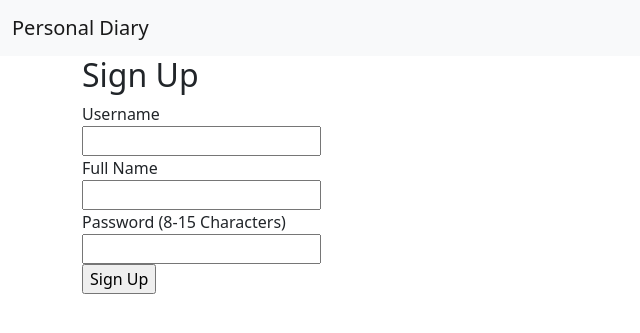
After one commit to taniaarya/personal-diary, a Flask app: page /signup in a window 1280 px wide. The commit adds this page. Shown: the top 333 px of the page, without its empty margins (0-640 px from the left). Run offline with Flask 2, Linux system fonts and the light colour scheme.

Commit message:
Add signup

```diff
--- a/personal_diary/app.py
+++ b/personal_diary/app.py
@@ -2,7 +2,10 @@ import os
 from flask import Flask, request, render_template, url_for, redirect, flash
 from personal_diary.diary import Diary
 from personal_diary import db
-from personal_diary.forms import CreateEntryForm
+from personal_diary.forms import CreateEntryForm, SignupForm
+from personal_diary.models import User
+from personal_diary.diary_user import DiaryUser
+from werkzeug.security import generate_password_hash, check_password_hash
 
 
 def create_app(db_name):
@@ -58,6 +61,35 @@ def create_app(db_name):
     def delete_entry():
         return Diary.delete_entry(request.get_json())
 
+    @flask_app.route("/signup", methods=["GET", "POST"])
+    def signup():
+        """
+        Renders signup form allowing user to enter their username, full name, and password.
+        If the username already exists, the user will be prompted to sign up again, otherwise
+        they will be redirected to the login page with the new credentials.
+        """
+        signup_form = SignupForm()
+        if signup_form.validate_on_submit():
+            create_request = {
+                "username": signup_form.username.data,
+                "full_name": signup_form.full_name.data,
+                "password": generate_password_hash(signup_form.username.data)
+            }
+            # verify username does not already exist
+            if User.query.filter_by(username=create_request["username"]).first():
+                flash("Username already exists", 'error')
+                return redirect(url_for('signup'))
+
+            DiaryUser.create_user(create_request)
+            flash("Signup success!", "info")
+            return redirect(url_for("login"))
+
+        return render_template("signup.html", form=signup_form)
+
+    @flask_app.route("/login", methods=["GET", "POST"])
+    def login():
+        return render_template("login.html")
+
     return flask_app
 
 
--- a/personal_diary/forms.py
+++ b/personal_diary/forms.py
@@ -1,5 +1,5 @@
 from flask_wtf import FlaskForm
-from wtforms import StringField, TextAreaField, SubmitField
+from wtforms import StringField, TextAreaField, SubmitField, PasswordField
 from wtforms.validators import InputRequired, Length
 
 
@@ -13,3 +13,16 @@ class CreateEntryForm(FlaskForm):
                          render_kw={'class': 'col-md-10', 'rows': '10'}
                          )
     submit = SubmitField("Create Entry")
+
+
+class SignupForm(FlaskForm):
+    username = StringField('Username',
+                           validators=[InputRequired(), Length(min=1, max=15)],
+                           )
+    full_name = StringField('Full Name',
+                            validators=[InputRequired(), Length(min=1, max=30)],
+                            )
+    password = PasswordField('Password (8-15 Characters)',
+                             validators=[InputRequired(), Length(min=8, max=15)]
+                             )
+    submit = SubmitField("Sign Up")
--- a/personal_diary/templates/base.html
+++ b/personal_diary/templates/base.html
@@ -23,6 +23,16 @@
 	  </div>
 	</nav>
     <div class="container">
+        {% with messages = get_flashed_messages() %}
+          {% if messages %}
+            {% for message in messages %}
+                <div class="alert alert-primary alert-dismissible fade show" role="alert">
+                    {{ message }}
+                  <button type="button" class="btn-close" data-bs-dismiss="alert" aria-label="Close"></button>
+                </div>
+            {% endfor %}
+          {% endif %}
+        {% endwith %}
         {% block content %}
             <!--CONTENT GOES HERE-->
         {% endblock %}
--- /dev/null
+++ b/personal_diary/templates/login.html
@@ -0,0 +1,5 @@
+{% extends 'base.html' %}
+
+{% block content %}
+<!--content goes here-->
+{% endblock %}
--- /dev/null
+++ b/personal_diary/templates/signup.html
@@ -0,0 +1,53 @@
+{% extends 'base.html' %}
+
+{% block content %}
+
+  <div class="form-wrapper">
+    <h2 class="title">Sign Up</h2>
+
+    <form method="POST" action="{{ url_for('signup') }}">
+
+      {{ form.csrf_token }}
+
+      <fieldset class="form-field">
+      {{ form.username.label }}<br>
+      {{ form.username }}
+        {% if form.username.errors %}
+        <ul class="errors">
+          {% for error in form.username.errors %}
+            <li>{{ error }}</li>
+          {% endfor %}
+        </ul>
+        {% endif %}
+      </fieldset>
+
+      <fieldset class="form-field">
+      {{ form.full_name.label }}<br>
+      {{ form.full_name }}
+        {% if form.full_name.errors %}
+        <ul class="errors">
+          {% for error in form.full_name.errors %}
+            <li>{{ error }}</li>
+          {% endfor %}
+        </ul>
+        {% endif %}
+      </fieldset>
+
+      <fieldset class="form-field">
+        {{ form.password.label }}<br>
+        {{ form.password }}
+        {% if form.password.errors %}
+          <ul class="errors">
+            {% for error in form.password.errors %}
+              <li>{{ error }}</li>
+            {% endfor %}
+          </ul>
+        {% endif %}
+      </fieldset>
+
+      {{ form.submit }}
+
+      </form>
+  </div>
+
+{% endblock %}
```
Also changed, not shown: personal_diary/diary_user.py (added, +40 -0 lines), personal_diary/models.py (+4 -4 lines).
